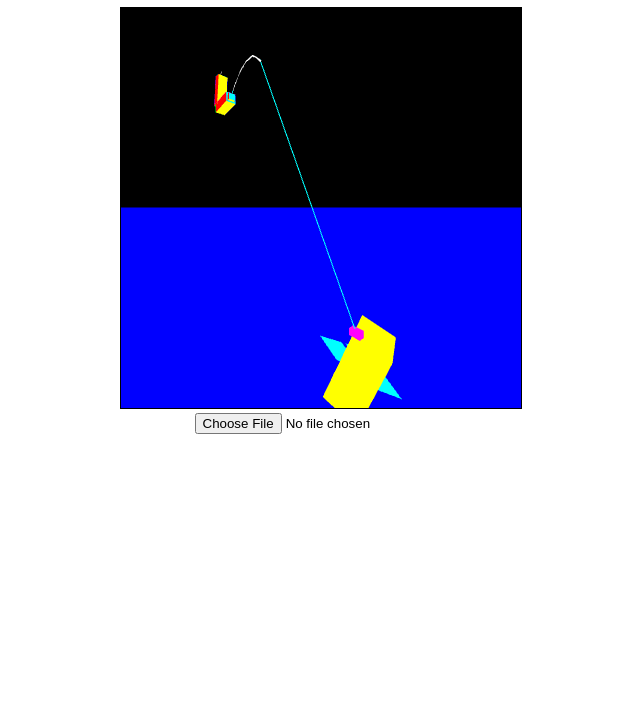
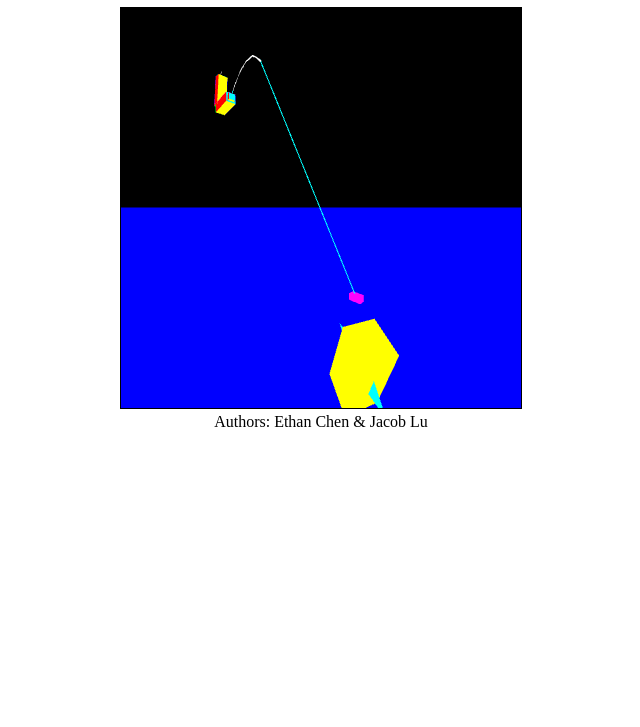
Before and after one commit to ezchen0001/CS4732Fishing, a plain HTML site: page index.html in a window 1280 px wide. Shown: the part 73-800 px from the top of the page, without its empty margins (319-959 px from the left). Drawn offline with Linux system fonts and the light colour scheme.

Commit message:
changed bait and fixed slerping

```diff
--- a/index.html
+++ b/index.html
@@ -63,15 +63,14 @@
 <body onload="main()">
 
 <div style="text-align: center">
-    <h1 id='htitle'>CS 4732 Project 2</h1>
+    <h1 id='htitle'>CS 4732 Final Project</h1>
 
     <canvas id="webgl" width="400" height="400" style="border: 1px solid black;">
         Please use a browser that supports the "canvas" tag.
     </canvas>
-
-    <form id="fileupload" enctype="multipart/form-data">
-        <input type="file" id="files" name="files[]" />
-    </form>
+    <div>
+        Authors: Ethan Chen & Jacob Lu
+    </div>
 
 </div>
 
--- a/main.js
+++ b/main.js
@@ -1,6 +1,5 @@
 /*
-    CS 4732 - Project 1
-    @author Ethan Chen
+    CS 4732 - Final Project
 */
 let rodBaseAngle = 0; // GLOBAL variable to track base rod bend
 
@@ -374,9 +373,9 @@ function degToRad(deg) {
   }
 
 function eulerToQuat(roll, pitch, yaw){
-    roll = degToRad(roll)
-    pitch = degToRad(pitch)
-    yaw = degToRad(yaw)
+    roll = roll
+    pitch = pitch
+    yaw = yaw
     const cr = Math.cos(roll * 0.5);
     const sr = Math.sin(roll * 0.5);
     const cp = Math.cos(pitch * 0.5);
@@ -825,7 +824,13 @@ function main()
     ]
     let fishSplineRot = []
     for (let i = 0; i < fishSplinePos.length; i++){
-        fishSplineRot.push(vec3())
+        // generate euler rotations for spline by taking angle of vector from previous pos to current pos
+        let offset = normalize(subtract(fishSplinePos[i], fishSplinePos[(i+fishSplinePos.length-1)%fishSplinePos.length]))
+        fishSplineRot.push(eulerToQuat(
+            0,
+            Math.asin(offset[1]),
+            Math.atan2(offset[2], offset[0])
+        ))
     }
     let activeSpline = new Spline(10, fishSplinePos, fishSplineRot)
 
@@ -929,38 +934,60 @@ function main()
     //Move fish
     timeline.addTrigger(0, function(){
         TweenManager.addTween(new Tween(10, 0, 1, function(a){
+            // Find rotation of tangent through taking average slerp from sampling the angle of two tiny vectors on the spline
             let splinePos = findCatmullRomPoint(activeSpline.posPoints, (elapsedTime+0.03)/activeSpline.time)
             let splinePos2 = findCatmullRomPoint(activeSpline.posPoints, (elapsedTime)/activeSpline.time)
+            let splinePos3 = findCatmullRomPoint(activeSpline.posPoints, (elapsedTime+0.06)/activeSpline.time)
+            let offset1 = normalize(subtract(splinePos3,splinePos))
+            let offset2 = normalize(subtract(splinePos,splinePos2))
 
-            if (!equal(cross(vec3(splinePos2),vec3(splinePos)), vec3())){ // Handle edge case when cross vector becomes zero
-                lookAtTransform = inverse(lookAt(vec3(splinePos2), vec3(splinePos), vec3(0, 1, 0)))
-            }
-            fishBody.transform = mult(lookAtTransform, rotateY(-90))
+            let splineRot1 = eulerToQuat(
+                Math.asin(offset1[1]),
+                -Math.atan2(offset1[0], offset1[2]),
+                0
+            )
+            let splineRot2 = eulerToQuat(
+                Math.asin(offset2[1]),
+                -Math.atan2(offset2[0], offset2[2]),
+                0
+            )
+            fishBody.transform = mult(translate(splinePos[0],splinePos[1],splinePos[2]), mult(quatToMatrix(slerp(splineRot1,splineRot2,0.5)), rotateY(-90)))
         }))
     })
+
     // Throw bait
+    // Start position
     timeline.addTrigger(0, function(){
-        bait.transform = translate(vec3(-5,4,0))
+        bait.transform = translate(vec3(-5,6,0))
     })
+    // Windup
     timeline.addTrigger(1, function(){
-        let startPos = vec3(-5,4,0)
-        TweenManager.addTween(new MotionTween(2.207, vec3(3,16,0), vec3(0,-16,0), 1, function(offset, vel){
+        TweenManager.addTween(new Tween(1, 0, 1, function(a){
+            bait.transform = translate(vec3(-5 - a*a*a *3,a*a*4+6,0))
+        }))
+    })
+    // Cast
+    timeline.addTrigger(2.1, function(){
+        let startPos = vec3(-8,7,0)
+        TweenManager.addTween(new MotionTween(2.207, vec3(4.3,16,0), vec3(0,-17.5,0), 1, function(offset, vel){
             bait.transform = translate(add(startPos, offset))
         }))
     })
-    timeline.addTrigger(3.207, function(){
+    // Sinking
+    timeline.addTrigger(4.207, function(){
         let startPos = vec3(1.5,0,0)
-        TweenManager.addTween(new MotionTween(7, vec3(0,-32,0), vec3(0,-16,0), 0.8, function(offset, vel){
+        TweenManager.addTween(new MotionTween(1, vec3(0,-32,0), vec3(0,-16,0), 0.8, function(offset, vel){
             bait.transform = translate(add(startPos, offset))
         }))
     })
 
-    // Camera pan
+    // Camera starting position
     timeline.addTrigger(0, function(){
         elapsedTime=0
         cameraPos = vec3(5,5,5)
         cameraTarget = vec3(0,5,0)
     })
+    // Camera pan
     timeline.addTrigger(2, function(){
         TweenManager.addTween(new Tween(4, 5, -2, function(a){
             cameraPos = vec3(5,a,5)
@@ -1238,7 +1265,6 @@ function updateArmIKToTarget(targetX, targetY) {
     // Update forearm transform
     // This is a local transform relative to the upper arm
     // The forearm should be attached at the end of the upper arm
-    console.log(theta2)
     forearm.transform = mult(
         translate(1.0, -1.0, 0.0),  // Move to end of upper arm
         rotateZ(degrees(-theta2))   // Apply the elbow angle
```
